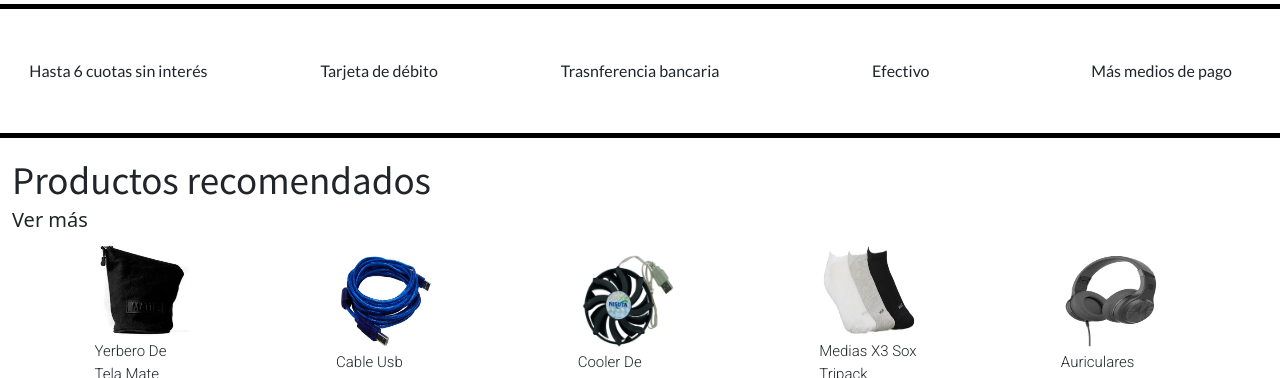
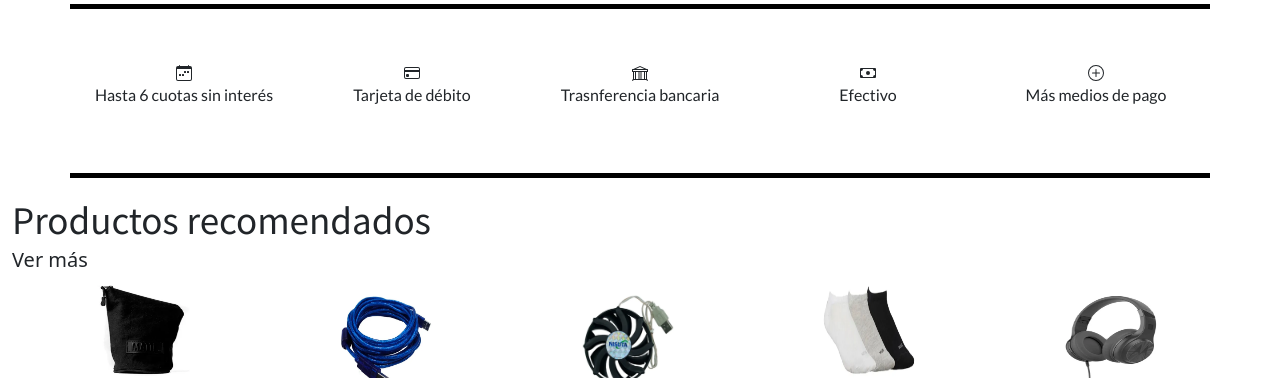
Before and after one commit to SantiagoLazarec/Proyecto-Desarrollo-Web, a website: page index.html in a window 1280 px wide. Shown: the part 812-1190 px from the top of the page. Drawn offline with nearby package versions, Linux system fonts and the light colour scheme.

Commit message:
Proyecto-Final-4

```diff
--- a/index.html
+++ b/index.html
@@ -82,14 +82,39 @@
     <!-- Fin de la sección título más imágen-->
 
     <!-- Sección medios de pago -->
-    <section class="pagos">
+    <section class="pagos container">
      <nav>
         <div class="row">
-            <div class="col">Hasta 6 cuotas sin interés</div> <!-- Va con un ícono -->
-            <div class="col">Tarjeta de débito</div> <!-- Va con un ícono -->
-            <div class="col">Trasnferencia bancaria</div> <!-- Va con un ícono -->
-            <div class="col">Efectivo</div> <!-- Va con un ícono -->
-            <div class="col">Más medios de pago</div> <!-- Va con un ícono -->
+            <div class="col col-xs-12">
+              <svg xmlns="http://www.w3.org/2000/svg" width="16" height="16" fill="currentColor" class="bi bi-calendar-week" viewBox="0 0 16 16">
+              <path d="M11 6.5a.5.5 0 0 1 .5-.5h1a.5.5 0 0 1 .5.5v1a.5.5 0 0 1-.5.5h-1a.5.5 0 0 1-.5-.5v-1zm-3 0a.5.5 0 0 1 .5-.5h1a.5.5 0 0 1 .5.5v1a.5.5 0 0 1-.5.5h-1a.5.5 0 0 1-.5-.5v-1zm-5 3a.5.5 0 0 1 .5-.5h1a.5.5 0 0 1 .5.5v1a.5.5 0 0 1-.5.5h-1a.5.5 0 0 1-.5-.5v-1zm3 0a.5.5 0 0 1 .5-.5h1a.5.5 0 0 1 .5.5v1a.5.5 0 0 1-.5.5h-1a.5.5 0 0 1-.5-.5v-1z"/>
+              <path d="M3.5 0a.5.5 0 0 1 .5.5V1h8V.5a.5.5 0 0 1 1 0V1h1a2 2 0 0 1 2 2v11a2 2 0 0 1-2 2H2a2 2 0 0 1-2-2V3a2 2 0 0 1 2-2h1V.5a.5.5 0 0 1 .5-.5zM1 4v10a1 1 0 0 0 1 1h12a1 1 0 0 0 1-1V4H1z"/>
+              </svg><p> Hasta 6 cuotas sin interés </p>
+            </div>
+            <div class="col col-xs-12">
+              <svg xmlns="http://www.w3.org/2000/svg" width="16" height="16" fill="currentColor" class="bi bi-credit-card" viewBox="0 0 16 16">
+              <path d="M0 4a2 2 0 0 1 2-2h12a2 2 0 0 1 2 2v8a2 2 0 0 1-2 2H2a2 2 0 0 1-2-2V4zm2-1a1 1 0 0 0-1 1v1h14V4a1 1 0 0 0-1-1H2zm13 4H1v5a1 1 0 0 0 1 1h12a1 1 0 0 0 1-1V7z"/>
+              <path d="M2 10a1 1 0 0 1 1-1h1a1 1 0 0 1 1 1v1a1 1 0 0 1-1 1H3a1 1 0 0 1-1-1v-1z"/>
+              </svg> <p> Tarjeta de débito </p>
+            </div>
+            <div class="col col-xs-12">
+              <svg xmlns="http://www.w3.org/2000/svg" width="16" height="16" fill="currentColor" class="bi bi-bank" viewBox="0 0 16 16">
+                <path d="M8 .95 14.61 4h.89a.5.5 0 0 1 .5.5v2a.5.5 0 0 1-.5.5H15v7a.5.5 0 0 1 .485.379l.5 2A.5.5 0 0 1 15.5 17H.5a.5.5 0 0 1-.485-.621l.5-2A.5.5 0 0 1 1 14V7H.5a.5.5 0 0 1-.5-.5v-2A.5.5 0 0 1 .5 4h.89L8 .95zM3.776 4h8.447L8 2.05 3.776 4zM2 7v7h1V7H2zm2 0v7h2.5V7H4zm3.5 0v7h1V7h-1zm2 0v7H12V7H9.5zM13 7v7h1V7h-1zm2-1V5H1v1h14zm-.39 9H1.39l-.25 1h13.72l-.25-1z"/>
+              </svg>   <p>Trasnferencia bancaria</p>
+            </div>
+
+            <div class="col col-xs-12">
+              <svg xmlns="http://www.w3.org/2000/svg" width="16" height="16" fill="currentColor" class="bi bi-cash" viewBox="0 0 16 16">
+                <path d="M8 10a2 2 0 1 0 0-4 2 2 0 0 0 0 4z"/>
+                <path d="M0 4a1 1 0 0 1 1-1h14a1 1 0 0 1 1 1v8a1 1 0 0 1-1 1H1a1 1 0 0 1-1-1V4zm3 0a2 2 0 0 1-2 2v4a2 2 0 0 1 2 2h10a2 2 0 0 1 2-2V6a2 2 0 0 1-2-2H3z"/>
+              </svg>  <p>Efectivo</p>
+            </div>
+            <div class="col col-xs-12">
+              <svg xmlns="http://www.w3.org/2000/svg" width="16" height="16" fill="currentColor" class="bi bi-plus-circle" viewBox="0 0 16 16">
+                <path d="M8 15A7 7 0 1 1 8 1a7 7 0 0 1 0 14zm0 1A8 8 0 1 0 8 0a8 8 0 0 0 0 16z"/>
+                <path d="M8 4a.5.5 0 0 1 .5.5v3h3a.5.5 0 0 1 0 1h-3v3a.5.5 0 0 1-1 0v-3h-3a.5.5 0 0 1 0-1h3v-3A.5.5 0 0 1 8 4z"/>
+              </svg> <p>Más medios de pago</p>
+            </div>
         </div>
       </nav>
     </section>
```
Also changed, not shown: contacto.html (+9 -5 lines), css/style.css, scss/components/style.scss (line endings or trailing spaces).
